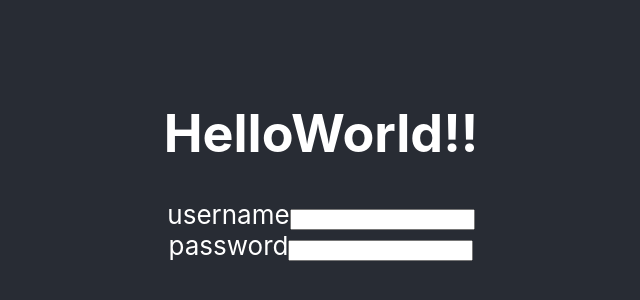
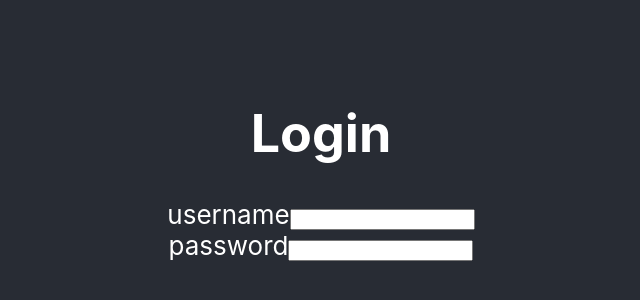
Before and after one commit to sesha3113/training, a React (Create React App) app: page / in a window 1280 px wide. Shown: the part 236-536 px from the top of the page, without its empty margins (319-959 px from the left). Built offline with nearby package versions, Linux system fonts and the light colour scheme.

Commit message:
Task 2 - changes - Style.css added as a common stylesheet, File naming altered, Single export for a file

```diff
--- a/src/index.css
+++ b/public/Styles.css
@@ -1,3 +1,19 @@
+.App {
+  text-align: center;
+}
+
+.App-header {
+  background-color: #282c34;
+  min-height: 100vh;
+  display: flex;
+  flex-direction: column;
+  align-items: center;
+  justify-content: center;
+  font-size: calc(10px + 2vmin);
+  color: white;
+}
+
+
 body {
   margin: 0;
   font-family: -apple-system, BlinkMacSystemFont, 'Segoe UI', 'Roboto', 'Oxygen',
--- a/public/index.html
+++ b/public/index.html
@@ -2,8 +2,9 @@
 <html lang="en">
 
 <head>
+  <link rel="stylesheet" href="Styles.css">
   <meta charset="utf-8" />
-  <title>Hello World</title>
+  <title>Login</title>
 </head>
 
 <body>
--- a/src/App.css
+++ /dev/null
@@ -1,14 +0,0 @@
-.App {
-  text-align: center;
-}
-
-.App-header {
-  background-color: #282c34;
-  min-height: 100vh;
-  display: flex;
-  flex-direction: column;
-  align-items: center;
-  justify-content: center;
-  font-size: calc(10px + 2vmin);
-  color: white;
-}
--- a/src/App.js
+++ b/src/App.js
@@ -1,5 +1,4 @@
-import "./App.css";
-import Helloworld from "./Pages/helloworld/index";
+import Helloworld from "./Components/HelloWorld/index";
 
 function App() {
   return (
--- /dev/null
+++ b/src/Components/HelloWorld/index.js
@@ -0,0 +1,15 @@
+import React from "react";
+import Textfield from "../TextBox";
+import labels from "../../config/labels";
+
+function Helloworld() {
+  const label = labels;
+  return (
+    <div>
+      <h1>Login</h1>
+      <Textfield label={label[0].title} />
+      <Textfield label={label[1].title} />
+    </div>
+  );
+}
+export default Helloworld;
--- /dev/null
+++ b/src/Components/TextBox/index.js
@@ -0,0 +1,12 @@
+import React from "react";
+
+const Textfield = (props) => {
+  return (
+    <div>
+      <label htmlFor={props.label}>{props.label}</label>
+      <input type="text" name={props.label} />
+    </div>
+  );
+};
+
+export default Textfield;
--- a/src/Pages/TextBox/Textfield.js
+++ /dev/null
@@ -1,12 +0,0 @@
-import React from "react";
-
-export const Textfield = (props) => {
-  return (
-    <div>
-      <label htmlFor={props.propName}>{props.propName}</label>
-      <input type="text" name={props.propName} />
-    </div>
-  );
-};
-
-export default Textfield;
--- a/src/Pages/helloworld/index.js
+++ /dev/null
@@ -1,14 +0,0 @@
-import React from "react";
-import Textfield from "../TextBox/Textfield";
-import labels from "../../config/labels";
-
-export default function Helloworld() {
-  const label = labels;
-  return (
-    <div>
-      <h1>HelloWorld!!</h1>
-      <Textfield propName={label[0].title} />
-      <Textfield propName={label[1].title} />
-    </div>
-  );
-}
--- a/src/config/labels.js
+++ b/src/config/labels.js
@@ -1,4 +1,4 @@
-export const labels = [
+const labels = [
   {
     id: 1,
     title: "username",
```
Also changed, not shown: src/index.js (+4 -6 lines), src/setupTests.js (deleted, +0 -5 lines), 2 other files (tests, documents, lock files or other folders).
